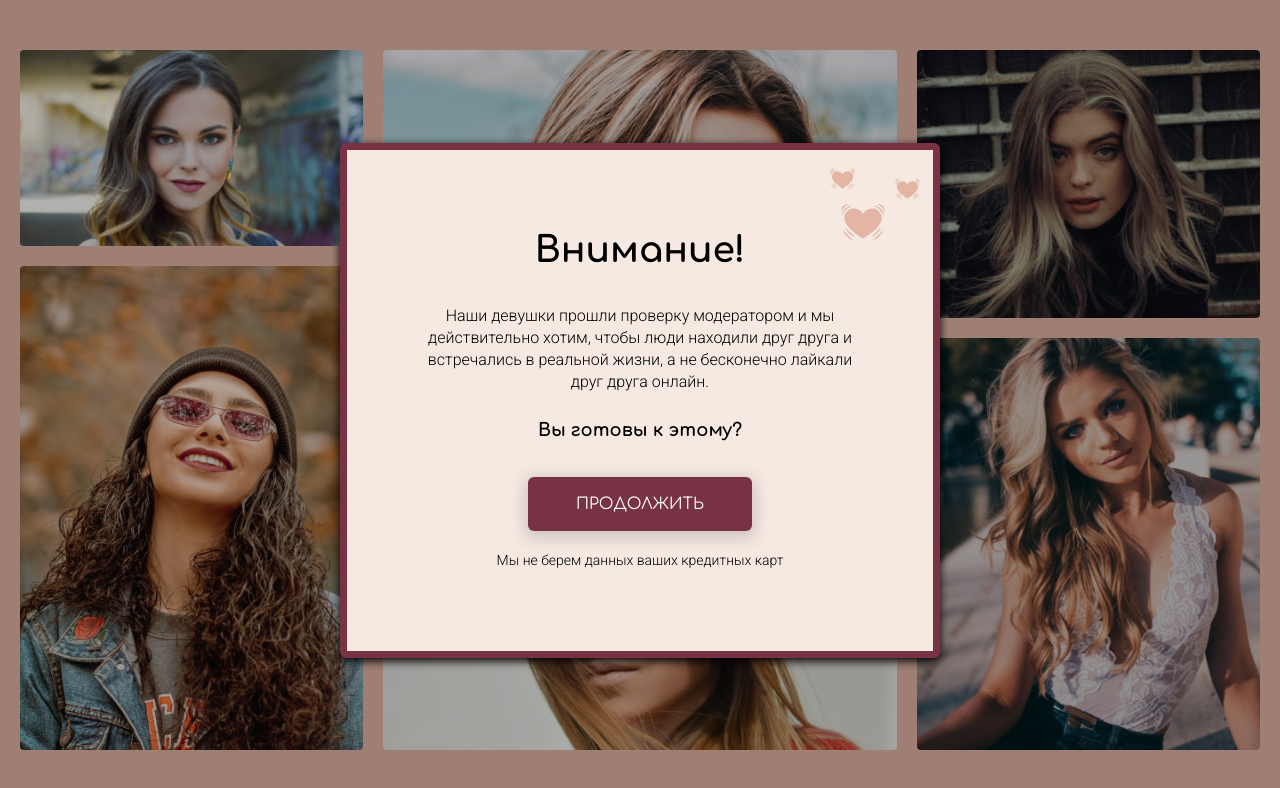
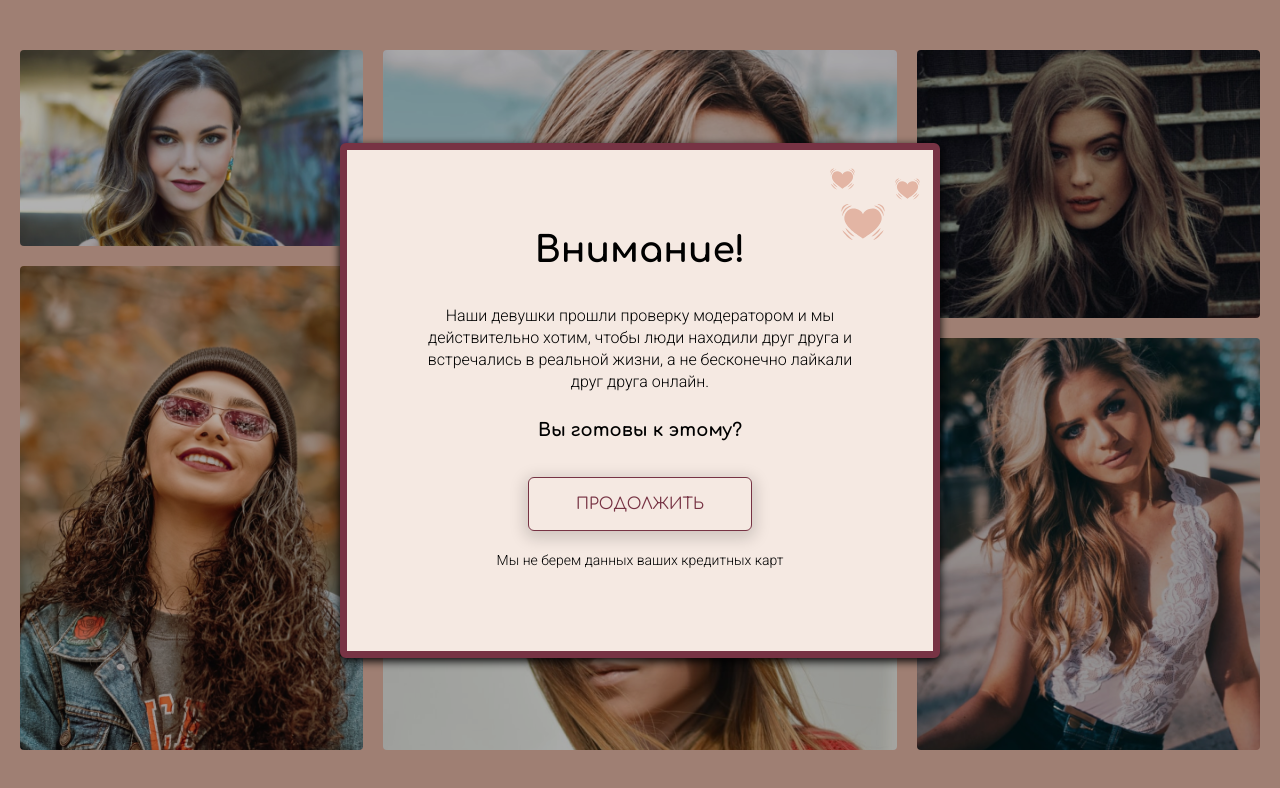
Before and after one commit to mrdimemes/meeting-website, a React (Create React App) app: page / in a window 1280 px wide. In both pictures the pointer is over the button "ПРОДОЛЖИТЬ". Shown: the top 788 px of the page. Built offline with nearby package versions, Linux system fonts and the light colour scheme.

Commit message:
hovers & cursors

```diff
--- a/src/styles/scss/components/Form.scss
+++ b/src/styles/scss/components/Form.scss
@@ -49,6 +49,7 @@
   }
 
   &__select-active {
+    cursor: pointer;
     font-size: 16px;
     padding-right: 45px;
     padding-left: 20px;
@@ -100,6 +101,7 @@
   }
 
   &__popup-item {
+    cursor: pointer;
     height: 54px;
     padding: 0 20px;
     display: flex;
@@ -183,6 +185,7 @@
       display: none;
     }
   }
+
   &__checkbox {
     margin: 0;
     width: 20px;
@@ -198,6 +201,7 @@
       background-position: center;
     }
   }
+
   &__checkbox-label {
     font-size: 1.4em;
     font-weight: 300;
--- a/src/styles/scss/components/UI/Button.scss
+++ b/src/styles/scss/components/UI/Button.scss
@@ -14,6 +14,7 @@
   font-size: 1.6em;
   line-height: 1.125;
   cursor: pointer;
+  transition: .5s;
 
   @media screen and (max-width: 480px) {
     font-size: 1.4em;
@@ -24,15 +25,26 @@
     border: 0;
     background-color: colors.$interact-color;
     color: white;
+    &:hover {
+      border: 1px solid colors.$interact-color;
+      background-color: colors.$additional-color;
+      color: colors.$interact-color;
+    }
   }
 
   &_theme_additional {
     border: 1px solid colors.$interact-color;
     background-color: colors.$additional-color;
     color: colors.$interact-color;
+    &:hover {
+      border: 1px solid black;
+      background-color: colors.$additional-color;
+      color: black;
+    }
   }
 
   &:disabled {
     opacity: 0.5;
+    cursor: not-allowed;
   }
 }
```
